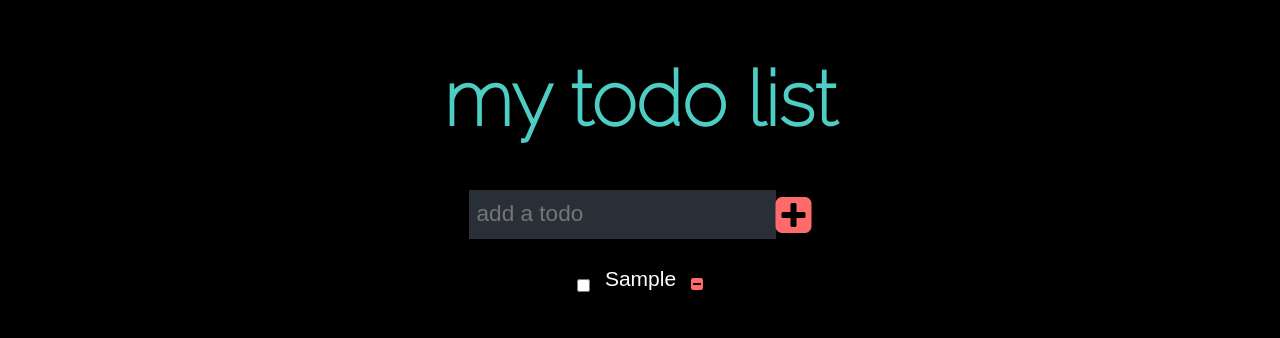
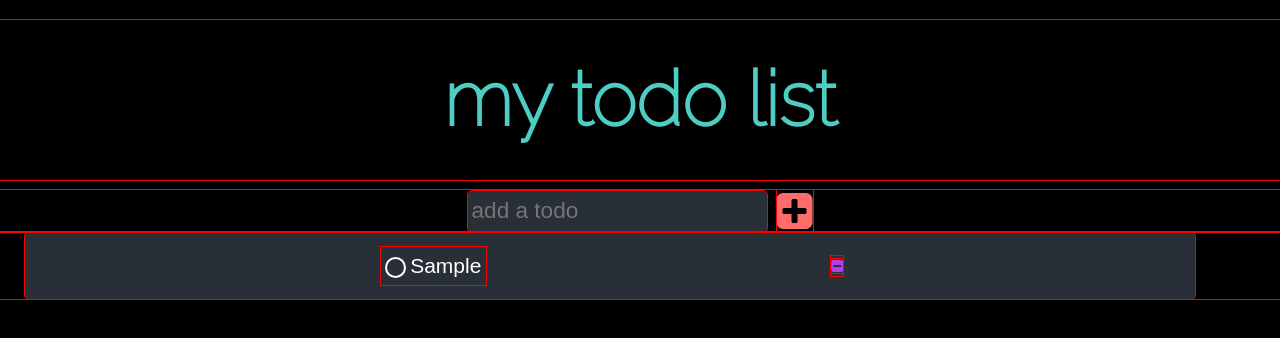
Before and after one commit to Priya-M1/react_todo_list_app, a React app: page / in a window 1280 px wide. Both pictures are taken after typing "Sample" into the empty fields and a click on the button 793 px from the left and 214 px from the top of the page. Built offline with nearby package versions, Linux system fonts and the light colour scheme.

Commit message:
more styling on checkbox

```diff
--- a/src/components/App/App.css
+++ b/src/components/App/App.css
@@ -8,13 +8,17 @@
 	--color-d: #4ecdc4;
 	--color-e: #ff6b6b;
 	--color-e-hover: rgb(248, 123, 123);
+	--color-f: #b33ceb;
+	--color-f-hover: #ba58e7;
+	--color-g: #3ceb8b;
+	--color-g-hover: #60d394;
 }
 
 * {
 	font-family: var(--font-b);
 	margin: 0;
 	padding: 0;
-	/* outline: 1px solid red; */
+	outline: 1px solid red;
 	background-color: var(--color-a);
 }
 
--- a/src/components/TodoInput/styles.css
+++ b/src/components/TodoInput/styles.css
@@ -2,14 +2,16 @@
 	display: flex;
 	justify-content: center;
 	align-items: center;
+	gap: 1rem;
 }
 
 .todoinput-input {
 	color: var(--color-b);
 	font-size: calc(2.2vh + 0.5rem);
 	background-color: var(--color-c);
-	padding: 8px 8px;
+	padding: 4px 4px;
 	border-style: none;
+	border-radius: 4px;
 }
 
 .todoinput-submit-button {
@@ -17,6 +19,10 @@
 	border-style: none;
 }
 
+i {
+	background-color: transparent;
+}
+
 .todoinput-submit-button:hover {
 	color: var(--color-e-hover);
 	border-style: none;
--- a/src/components/TodoListItem/index.js
+++ b/src/components/TodoListItem/index.js
@@ -2,14 +2,17 @@ import "./styles.css";
 
 function TodoListItem({ todo, toggleComplete, handleDelete }) {
 	return (
-		<div className="todolistitem-div">
-			<div className="todolistitem-item">
+		<div className="container-div">
+			<div className="container">
 				<input
 					type="checkbox"
+					id={todo.id}
 					onChange={() => toggleComplete(todo.id)}
-					className="todolistitem-complete"
+					className="todolistitem-checkbox"
 				/>
-				<p className="todolistitem-desc">{todo.description}</p>
+				<label for={todo.id} className="todolistitem-desc">
+					{todo.description}
+				</label>
 				<button
 					onClick={() => handleDelete(todo.id)}
 					className="todolistitem-delete-button"
--- a/src/components/TodoListItem/styles.css
+++ b/src/components/TodoListItem/styles.css
@@ -1,28 +1,80 @@
-.todolistitem-div {
-	display: flex;
-	justify-content: center;
-	align-items: center;
-	gap: 1rem;
-	padding: 1rem;
-}
-.todolistitem-item {
-	display: flex;
-	justify-content: center;
-	align-items: center;
+i {
+	background-color: var(--color-c);
 }
 
-.todolistitem-complete {
-}
 .todolistitem-desc {
 	color: var(--color-b);
 	font-size: calc(2vh + 0.5rem);
 	padding: 15px;
+	margin: 0;
+	font-weight: lighter;
 }
 .todolistitem-delete-button {
-	color: var(--color-e);
+	color: var(--color-f);
 	border-style: none;
-	transition: 150ms;
 }
 .todolistitem-delete-button :hover {
-	color: var(--color-e-hover);
+	color: var(--color-f-hover);
 }
+
+/* checkbox coding */
+
+.container {
+	background-color: var(--color-c);
+	display: flex;
+	border-radius: 4px;
+	align-items: center;
+	padding: 1rem;
+	margin: 0 25px 0 25px;
+	justify-content: space-between;
+}
+
+input[type="checkbox"] + label {
+	background-color: var(--color-c);
+	display: block;
+	margin: 0.2em;
+	cursor: pointer;
+	padding: 0.2em;
+}
+
+input[type="checkbox"] {
+	display: none;
+}
+
+input[type="checkbox"] + label:before {
+	content: "\2714";
+	border: 0.1em solid white;
+	border-radius: 45px;
+	display: inline-block;
+	width: 1em;
+	height: 1em;
+	padding-left: 0.2em;
+	padding-bottom: 0.2em;
+	margin-right: 0.2em;
+	vertical-align: middle;
+	color: transparent;
+	transition: 0.2s;
+}
+
+input[type="checkbox"] + label:active:before {
+	transform: scale(0);
+}
+
+input[type="checkbox"]:checked + label:before {
+	background-color: MediumSeaGreen;
+	border-color: MediumSeaGreen;
+	text-decoration: line-through;
+}
+
+input[type="checkbox"]:disabled + label:before {
+	transform: scale(1);
+	border-color: #aaa;
+	text-decoration: line-through;
+}
+
+input[type="checkbox"]:checked:disabled + label:before {
+	transform: scale(1);
+	background-color: var(--color-g);
+	border-color: var(--color-g);
+	text-decoration: line-through;
+}
```
